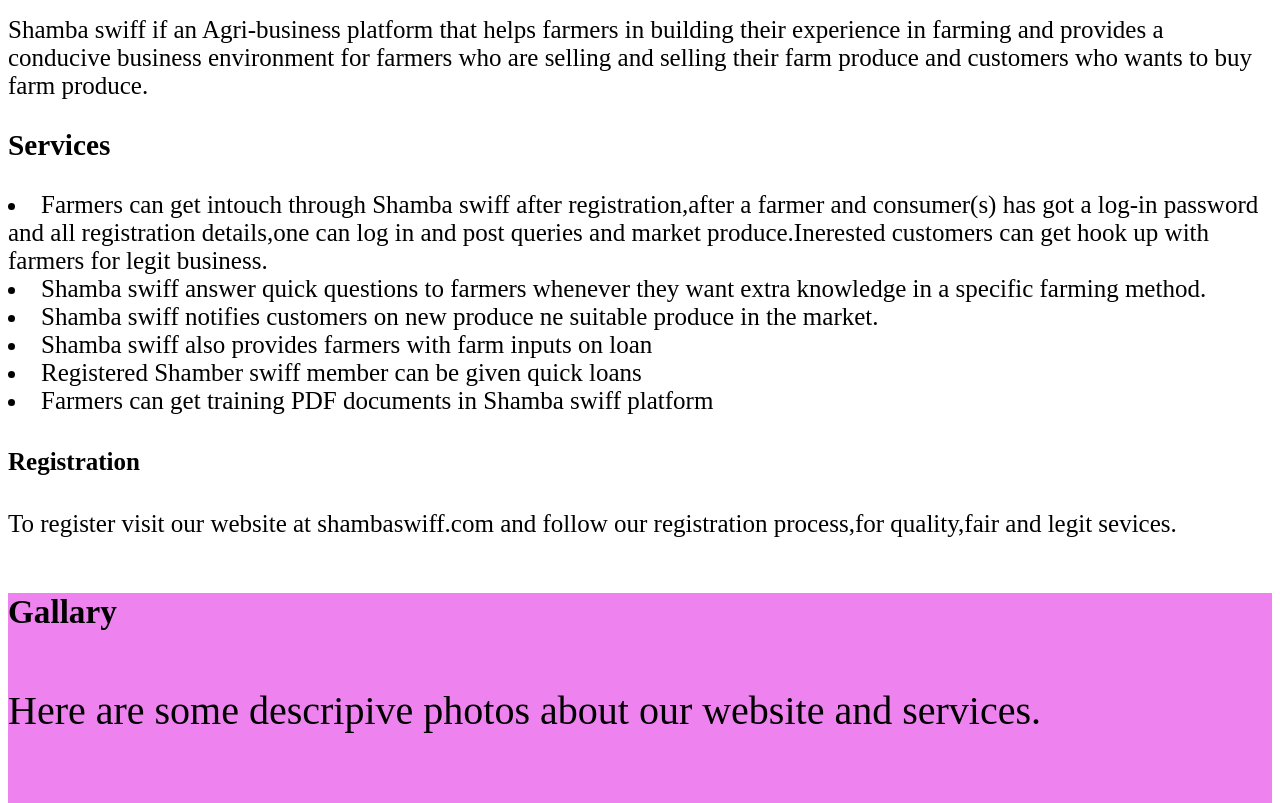
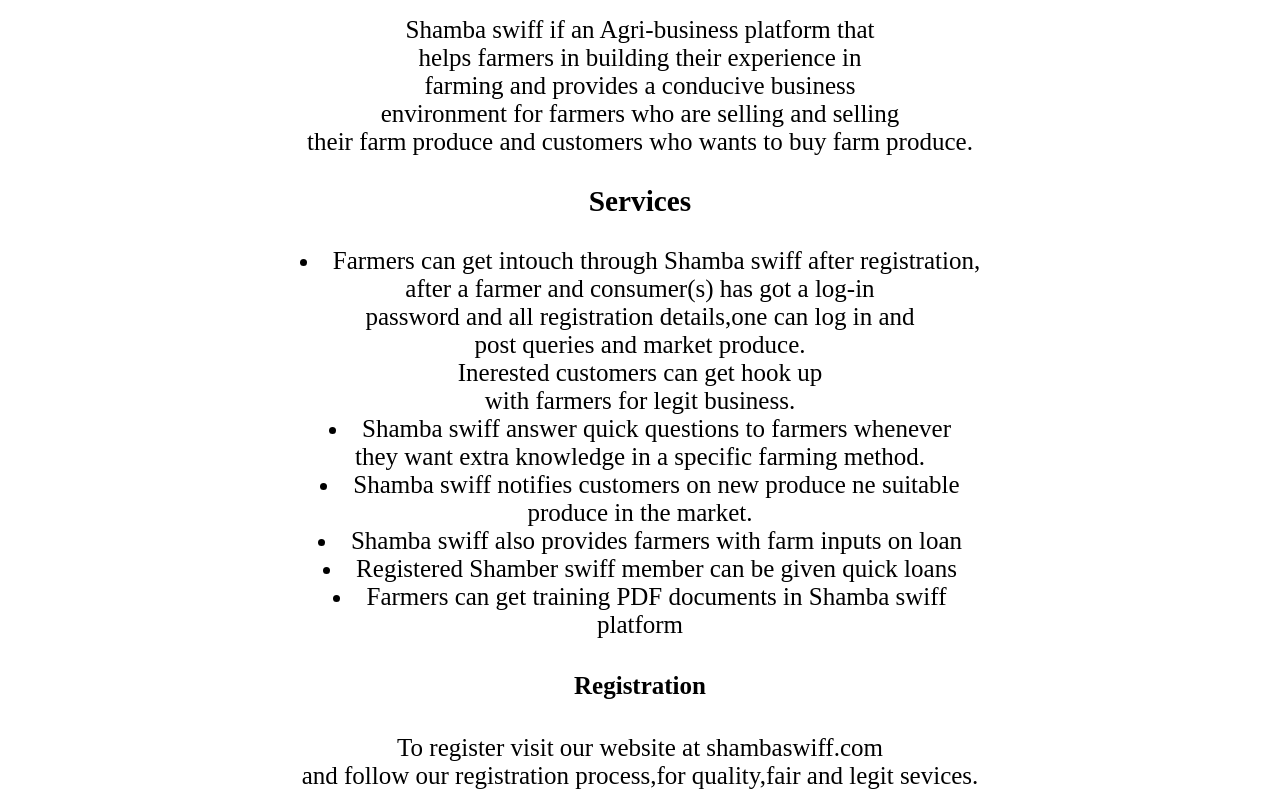
Before and after one commit to Samwelrangili/Shamba-swiff, a plain HTML site: page index.html in a window 1280 px wide. Shown: the part 369-1172 px from the top of the page. Drawn offline with Linux system fonts and the light colour scheme.

Commit message:
made changes in the project

```diff
--- a/index.html
+++ b/index.html
@@ -13,7 +13,7 @@
 
 <body>
     <div class="container">
-        <header>
+        <header id="nav-bar">
             <h1>Shamba swiff</h1>
 
             <nav>
@@ -30,8 +30,8 @@
                 <div id="about us">
                     <h2>About us</h2>
                     <p>
-                        Shamba swiff if an Agri-business platform that helps farmers in building their experience in
-                        farming and provides a conducive business environment for farmers who are selling and selling
+                        Shamba swiff if an Agri-business platform that <br>helps farmers in building their experience in<br>
+                        farming and provides a conducive business <br>environment for farmers who are selling and selling<br>
                         their farm produce and customers who wants to buy farm produce.
                     </p>
 
@@ -41,23 +41,23 @@
                     <h3>Services</h3>
                     <p>
                         <ul></ul>
-                        <li>Farmers can get intouch through Shamba swiff after registration,after a farmer and
-                            consumer(s) has got a log-in password and all registration details,one can log in and post
-                            queries and market produce.Inerested customers can get hook up with farmers for legit
+                        <li>Farmers can get intouch through Shamba swiff after registration,<br>after a farmer and
+                            consumer(s) has got a log-in <br>password and all registration details,one can log in and <br>post
+                            queries and market produce.<br>Inerested customers can get hook up<br> with farmers for legit
                             business.</li>
-                        <li>Shamba swiff answer quick questions to farmers whenever they want extra knowledge in a
+                        <li>Shamba swiff answer quick questions to farmers whenever <br>they want extra knowledge in a
                             specific farming method.</li>
-                        <li>Shamba swiff notifies customers on new produce ne suitable produce in the market.</li>
+                        <li>Shamba swiff notifies customers on new produce ne suitable <br>produce in the market.</li>
                         <li>Shamba swiff also provides farmers with farm inputs on loan</li>
                         <li>Registered Shamber swiff member can be given quick loans</li>
-                        <li>Farmers can get training PDF documents in Shamba swiff platform</li>
+                        <li>Farmers can get training PDF documents in Shamba swiff <br>platform</li>
                         </ul>
                     </p>
                 </div>
                 <div id="registration">
                     <h4>Registration</h4>
                     <p>
-                        To register visit our website at shambaswiff.com and follow our registration process,for
+                        To register visit our website at shambaswiff.com <br>and follow our registration process,for
                         quality,fair and legit sevices.
                     </p>
                 </div>
@@ -76,7 +76,7 @@
                     <img src="https://bit.ly/38w9Jpy">
                     <img src="https://bit.ly/2Rh0aoF">
                     <img src="https://bit.ly/36hfu91">
-                    <img src="https://bit.ly/2GbIKmP">
+                    <!-- <img src="https://bit.ly/2GbIKmP"> -->
                     <img src="https://bit.ly/30K3DPz">
                 </div>
             </div>
--- a/styles.css
+++ b/styles.css
@@ -6,7 +6,7 @@ header{
     length: 100px;
     height: 250px;
     font-family: 'Nunito Sans', sans-serif;
-
+    cursor: pointer;
 }
 ul>li{
     display:inline-block;
@@ -48,4 +48,5 @@ font-size: 20px;
 }
 .container{
     overflow: hidden;
+    text-align: center;
 }
```
